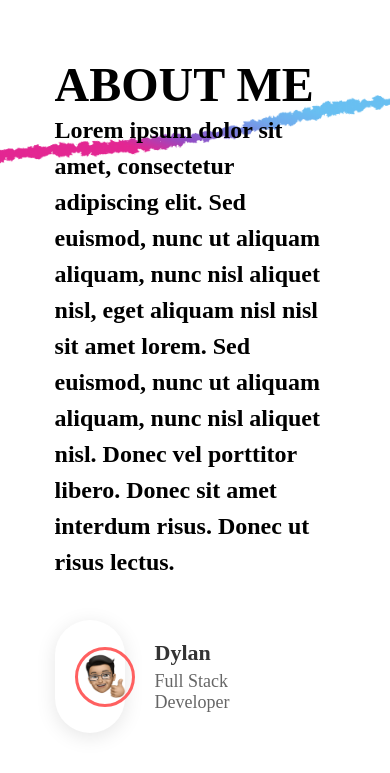
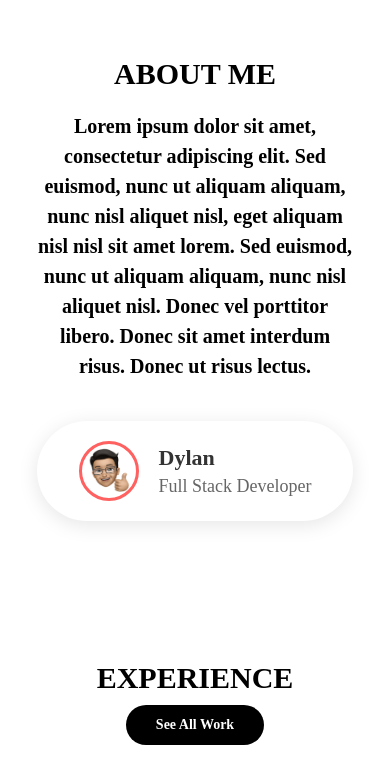
Before and after one commit to Dylan-0001/portfolio, a React (Vite) app: page / in a window 390 px wide. Shown: the part 1150-1923 px from the top of the page. Built offline with nearby package versions, Linux system fonts and the light colour scheme; a web font is replaced by a local one.

Commit message:
add about section responsive + update experience section responsive

```diff
--- a/src/assets/sass/home/_about-me.scss
+++ b/src/assets/sass/home/_about-me.scss
@@ -1,4 +1,5 @@
 @use "./../variables";
+@use "./../mixins";
 
 .about-me
 {
@@ -12,6 +13,10 @@
     left: 0;
     z-index: -1;
     margin-top: 9%;
+    @include mixins.responsive("tablet")
+    {
+      display: none;
+    }
   }
 
   &__title
@@ -22,6 +27,16 @@
     text-align: left;
     margin-bottom: 50px;
     margin: 0 10%;
+    @include mixins.responsive("tablet")
+    {
+      margin: 0 5%;
+    }
+    @include mixins.responsive("mobile")
+    {
+      font-size: 30px;
+      text-align: center;
+      margin-bottom: 20px;
+    }
   }
 
   &__content
@@ -31,6 +46,10 @@
     gap: 40px;
     align-items: left;
     margin: 0 10%;
+    @include mixins.responsive("tablet")
+    {
+      margin: 0 5%;
+    }
   }
 
   &__text
@@ -41,6 +60,11 @@
     text-align: left;
     max-width: 100%;
     font-weight: 700;
+    @include mixins.responsive("mobile")
+    {
+      text-align: center;
+      font-size: 20px;
+    }
   }
 
   &__profile
@@ -53,6 +77,16 @@
     padding: 20px 20px;
     border-radius: 50px;
     box-shadow: 0 4px 20px rgba(0, 0, 0, 0.1);
+    @include mixins.responsive("tablet")
+    {
+      width: 40vw;
+      justify-content: center;
+    }
+    @include mixins.responsive("mobile")
+    {
+      width: 100%;
+      justify-content: center;
+    }
   }
 
   &__avatar
--- a/src/assets/sass/home/_experience.scss
+++ b/src/assets/sass/home/_experience.scss
@@ -86,6 +86,10 @@
     justify-content: space-between;
     align-items: flex-start;
     margin-bottom: 15px;
+    @include mixins.responsive("tablet")
+    {
+      display: block;
+    }
   }
 
   &__company
@@ -102,6 +106,10 @@
     color: black;
     padding: 5px 15px;
     border-radius: 15px;
+    @include mixins.responsive("tablet")
+    {
+      padding: 0;
+    }
   }
 
   &__role
```
